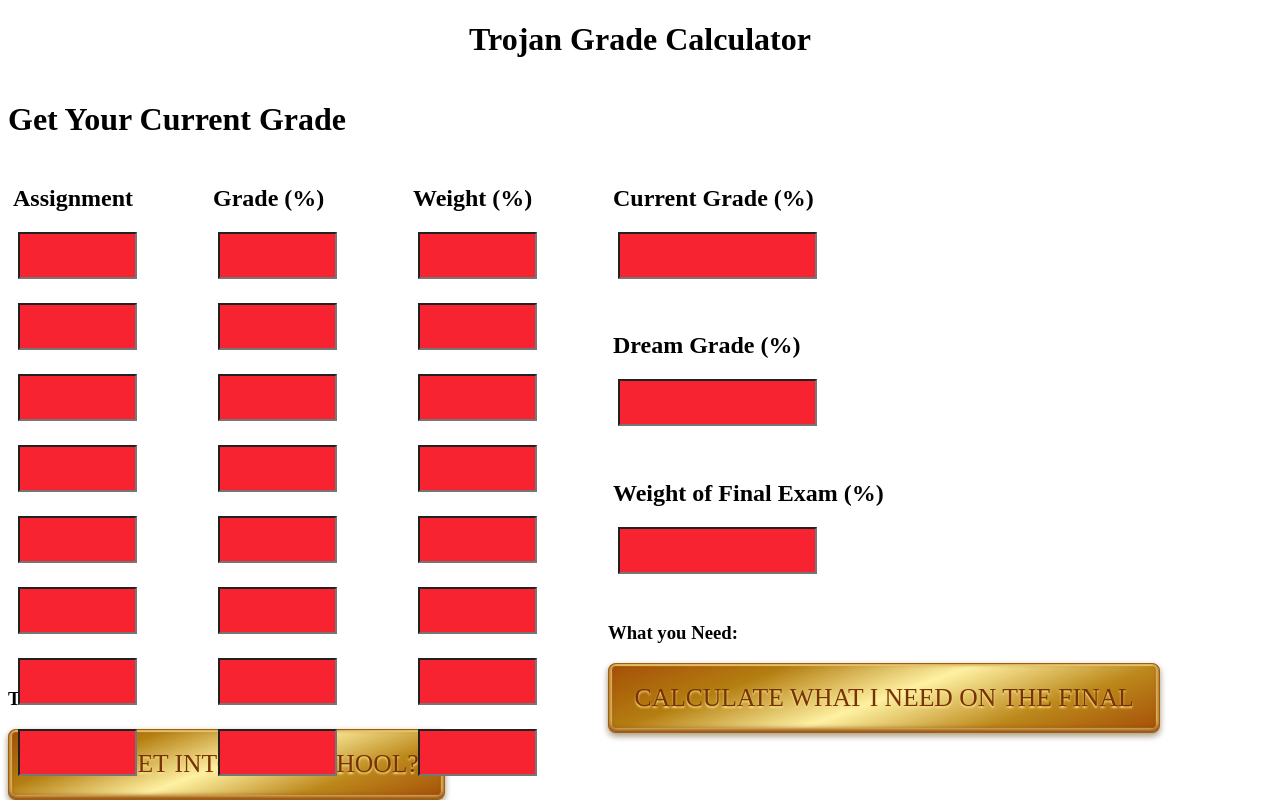
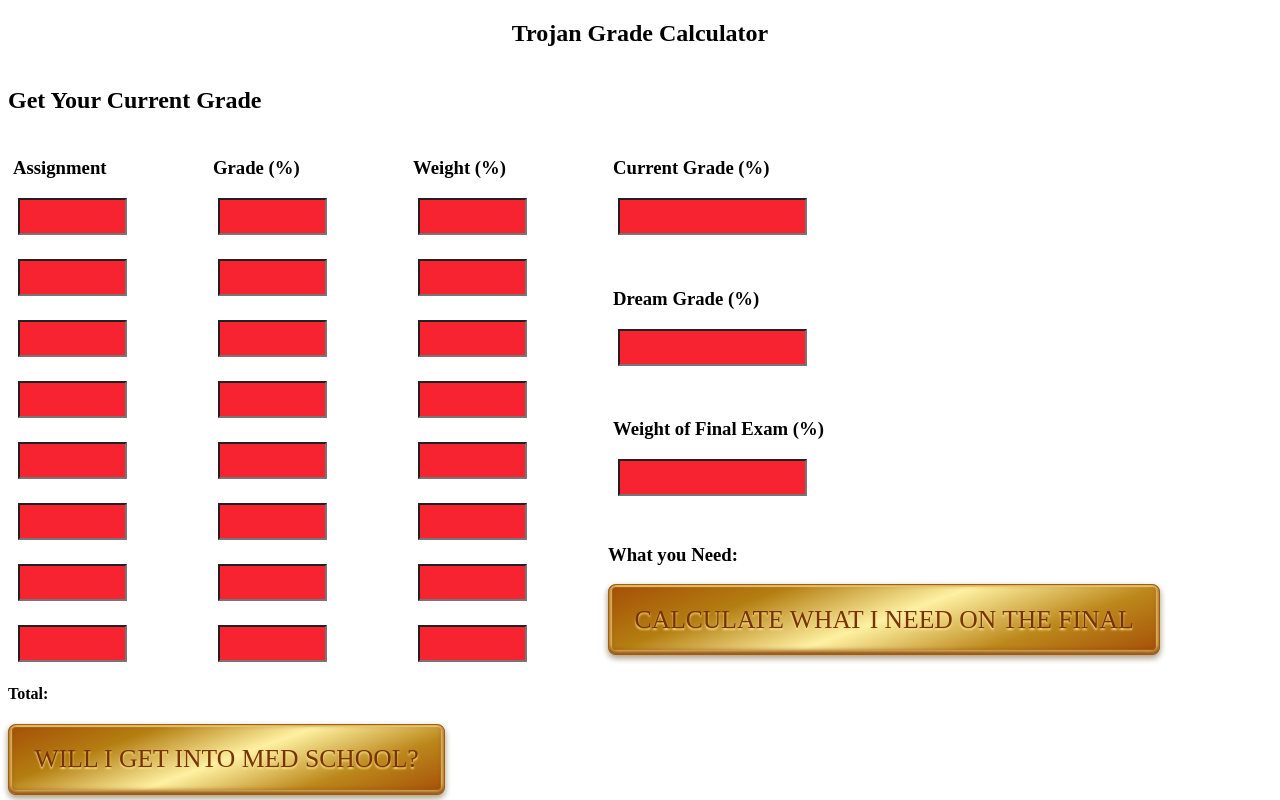
Before and after one commit to danialasaria/USCGradeCalculator, a website: page index.html in a window 1280 px wide. Drawn offline with Linux system fonts and the light colour scheme.

Commit message:
fixed spacing

```diff
--- a/index.css
+++ b/index.css
@@ -70,19 +70,22 @@
   position: relative;
   text-align: center;
   width: 50%;
-  font-size: 60px;
   color: #f2f2f2;
   background: #f72331;
   font-size: 20px;
   font-weight: 700;
   margin: 0 5px 24px;
-  padding: 10px;
+  padding: 5px;
   margin: 0 5px 24px;
   font-family: "Libre Baskerville", serif;
 }
 
 .golden-btn + .golden-btn {
   margin-top: 1em;
+}
+
+#total, #totalTitle {
+    padding-top: 20px;
 }
 
 .golden-btn {
--- a/index.html
+++ b/index.html
@@ -7,15 +7,15 @@
     <title>:)</title>
   </head>
   <body>
-    <h1 id="header">Trojan Grade Calculator</h1>
+    <h2 id="header">Trojan Grade Calculator</h2>
     <div id="screen">
-      <h1>Get Your Current Grade</h1>
+      <h2>Get Your Current Grade</h2>
 
       <div id="containersContainer">
 		<div id="leftMainContainer">
         <div id="leftSubContainer">
           <div id="innerContainer">
-            <h2>Assignment</h2>
+            <h3>Assignment</h3>
             <input class="assignmentInput" />
             <input class="assignmentInput" />
             <input class="assignmentInput" />
@@ -26,7 +26,7 @@
             <input class="assignmentInput" />
           </div>
           <div id="innerContainer">
-            <h2>Grade (%)</h2>
+            <h3>Grade (%)</h3>
             <input class="gradeInput" />
             <input class="gradeInput" />
             <input class="gradeInput" />
@@ -37,7 +37,7 @@
             <input class="gradeInput" />
           </div>
           <div id="innerContainer">
-            <h2>Weight (%)</h2>
+            <h3>Weight (%)</h3>
             <input class="weightInput" />
             <input class="weightInput" />
             <input class="weightInput" />
@@ -49,8 +49,8 @@
           </div>
 		</div>
 		<div id="leftButton">
-			<h3>Total:</h3>
-			<h3 id="total"></h3>
+			<h4 id="totalTitle">Total:</h4>
+			<h4 id="total"></h4>
 		  </div>
 		  <div id="leftButton">
 			<button
@@ -65,15 +65,15 @@
 	</div>
         <div id="rightContainer">
           <div id="rightInnerContainer">
-            <h2>Current Grade (%)</h2>
+            <h3>Current Grade (%)</h3>
             <input class="currGrade"/>
           </div>
           <div id="rightInnerContainer">
-            <h2>Dream Grade (%)</h2>
+            <h3>Dream Grade (%)</h3>
             <input class="goalGrade"/>
           </div>
           <div id="rightInnerContainer">
-            <h2>Weight of Final Exam (%)</h2>
+            <h3>Weight of Final Exam (%)</h3>
             <input class="finalWeight"/>
 		  </div>
 		  <div id="leftButton">
```
